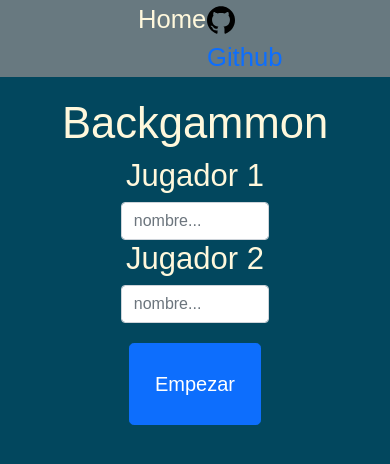
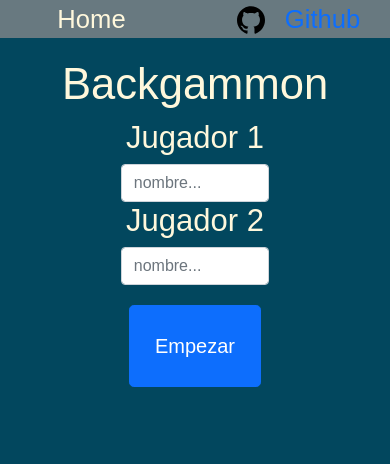
Before and after one commit to sergioatk/analizador-backgammon, a website: page index.html in a window 390 px wide. Drawn offline with nearby package versions, Linux system fonts and the light colour scheme.

Commit message:
corrige col en nav

```diff
--- a/index.html
+++ b/index.html
@@ -15,8 +15,8 @@
 
     <nav>
         <div class="row navegacion justify-content-center">
-            <div class="col-2 text-center link-nav"><a href="">Home</a> </div>
-            <div class="col-2 text-center link-nav"><img src="src/github.svg" class="svg"><a href="https://github.com/sergioatk/analizador-backgammon">Github</a></div>
+            <div class="col col-md-2 text-center link-nav"><a href="">Home</a> </div>
+            <div class="col col-md-2 text-center link-nav"><img src="src/github.svg" class="svg"><a href="https://github.com/sergioatk/analizador-backgammon">Github</a></div>
         </div>
     </nav>
 
```
